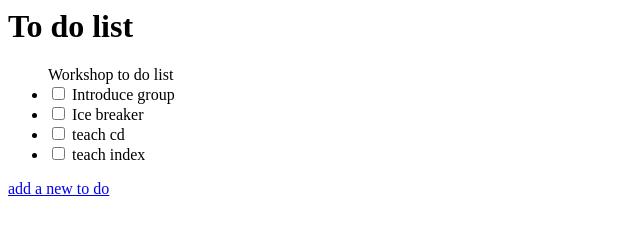
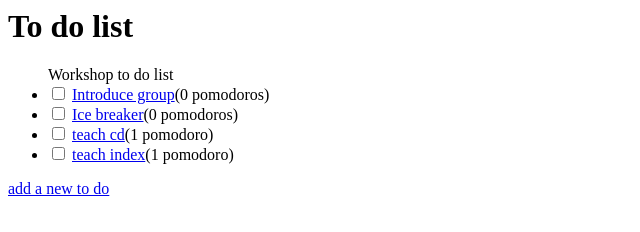
Before and after one commit to Gawaun/todo_front_end, a plain HTML site: page index.html in a window 1280 px wide. Shown: the whole page, without its empty margins (0-640 px from the left). Drawn offline with Linux system fonts and the light colour scheme.

Commit message:
show.html tags

```diff
--- a/index.html
+++ b/index.html
@@ -9,16 +9,27 @@
      <ul>Workshop to do list
         <li>
           <input type="checkbox"/>
-          Introduce group</li>
+
+          <a href="show.html"> Introduce group</a>(0 pomodoros)
+        </li>
+
         <li>
           <input type="checkbox"/>
-          Ice breaker</li>
+
+          <a href="show.html"> Ice breaker</a>(0 pomodoros)
+        </li>
+
         <li>
           <input type="checkbox"/>
-          teach cd</li>
+
+          <a href="show.html"> teach cd<a/>(1 pomodoro)
+        </li>
+
         <li>
           <input type="checkbox"/>
-          teach index</li>
+
+          <a href="show.html"> teach index</a>(1 pomodoro)
+        </li>
     </ul>
     <a href="new.html">add a new to do</a>
 
```
Also changed, not shown: show.html (added, +14 -0 lines).
